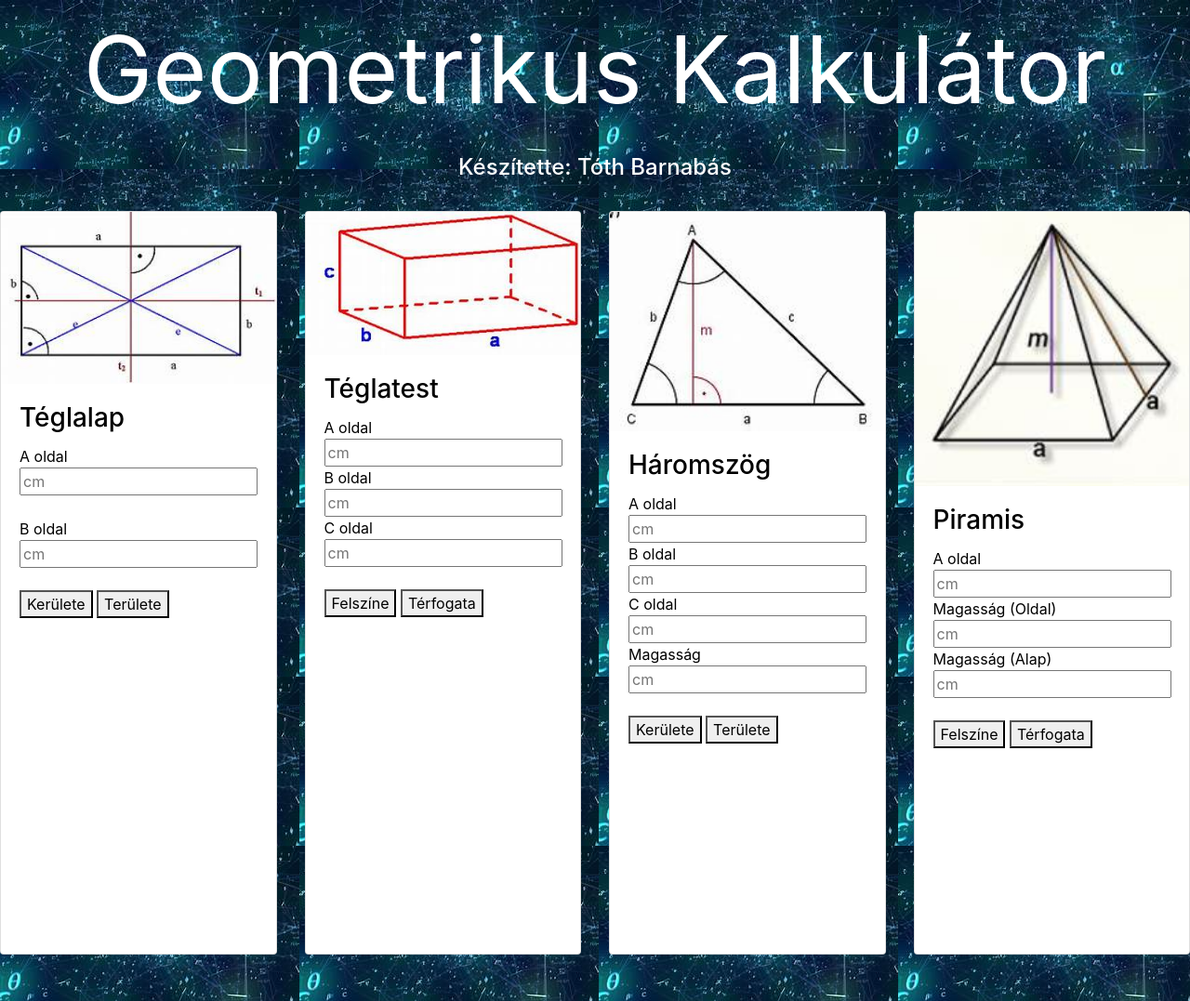
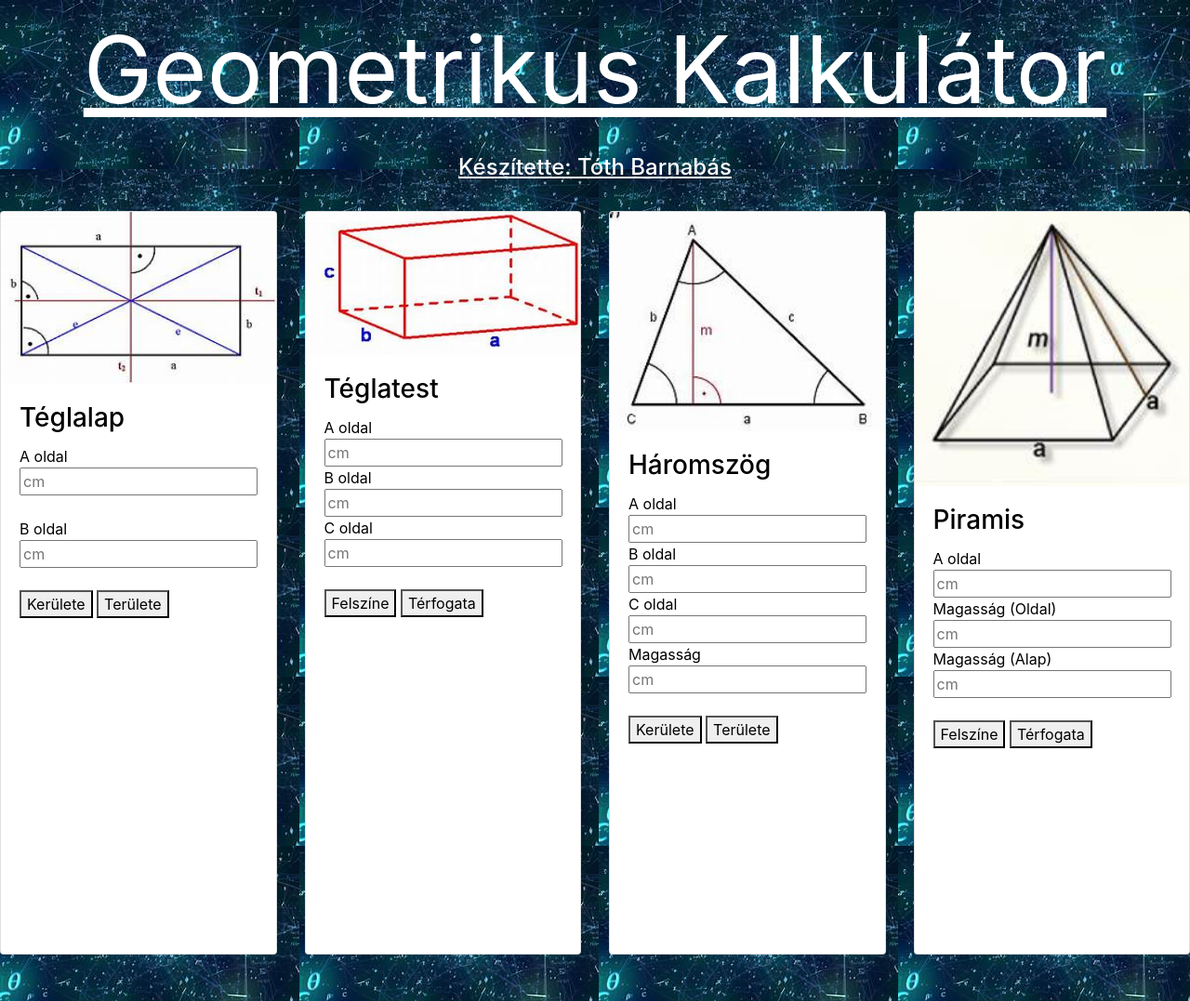
Before and after one commit to TothBarnabas282/Alakzatok-K-T-A-V, a plain HTML site: page index.html in a window 1280 px wide. Shown: the whole page at 93% size. Drawn offline with nearby package versions, Linux system fonts and the light colour scheme.

Commit message:
utolsó simítások

```diff
--- a/index.html
+++ b/index.html
@@ -9,7 +9,7 @@
     <script src="https://maxcdn.bootstrapcdn.com/bootstrap/4.5.2/js/bootstrap.min.js"></script>
     <link rel="stylesheet" href="style.css">
     <script src="script.js"></script>
-    <title>Document</title>
+    <title>GeoCalc</title>
 </head>
 <body>
   <div class="cím">
--- a/style.css
+++ b/style.css
@@ -11,4 +11,5 @@ body {
     color: white;
     font-size: 100px;
     text-align: center;
+    text-decoration: underline;
 }
```
